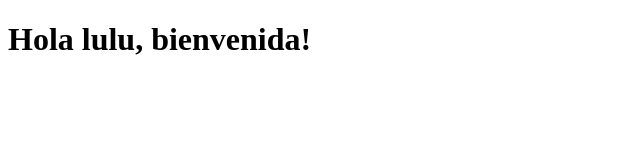
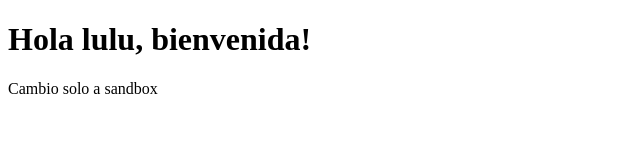
Before and after one commit to xzerothx/github_prueba, a plain HTML site: page index.html in a window 1280 px wide. Shown: the whole page, without its empty margins (0-640 px from the left). Drawn offline with Linux system fonts and the light colour scheme.

Commit message:
Subo a sandbox este archivo

```diff
--- a/index.html
+++ b/index.html
@@ -7,5 +7,6 @@
 </head>
 <body>
     <h1>Hola lulu, bienvenida!</h1>
+    Cambio solo a sandbox
 </body>
 </html>
```
